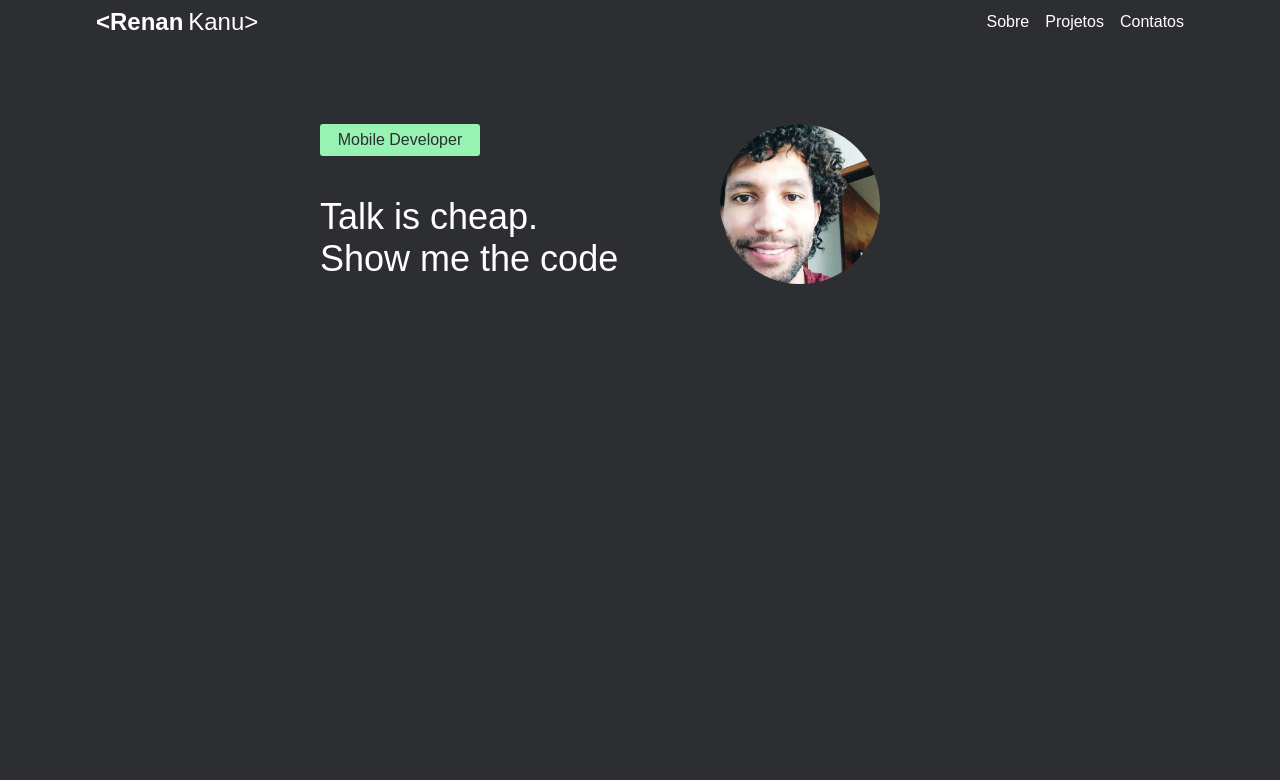
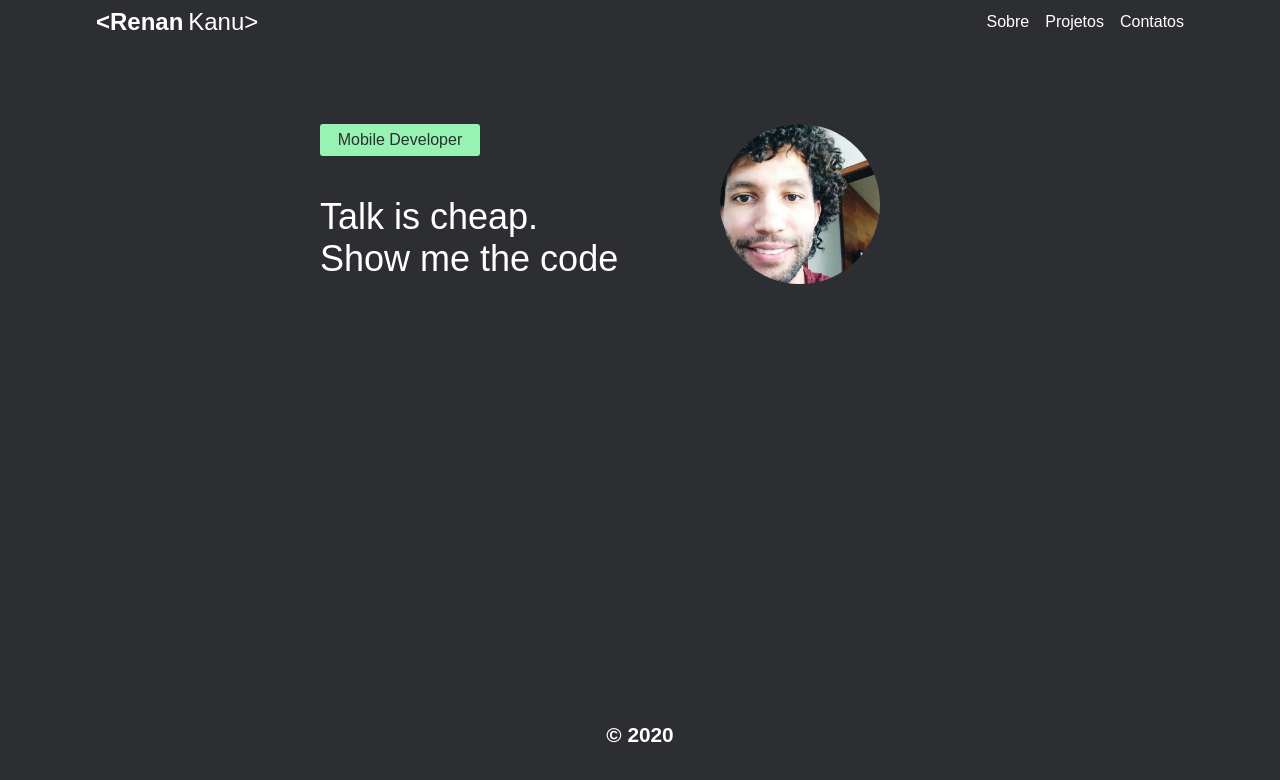
Before and after one commit to renankanu/kanu-portifolio, a Next.js app: page / in a window 1280 px wide. Shown: the top 780 px of the page. Built offline with nearby package versions, Linux system fonts and the light colour scheme.

Commit message:
Refactor in _documents and _app nextjs

```diff
--- /dev/null
+++ b/src/components/Footer/index.tsx
@@ -0,0 +1,14 @@
+import React from 'react'
+import FooterElement from './styles'
+
+interface FooterProps {}
+
+const Footer: React.FC<FooterProps> = () => {
+  return (
+    <FooterElement>
+      <p>&copy; {new Date().getFullYear()}</p>
+    </FooterElement>
+  )
+}
+
+export default Footer
--- /dev/null
+++ b/src/components/Footer/styles.ts
@@ -0,0 +1,14 @@
+import styled from 'styled-components'
+
+const FooterElement = styled.footer`
+  height: 130px;
+  display: flex;
+  justify-content: center;
+  align-items: center;
+  background: ${({ theme }) => theme.light};
+  color: ${({ theme }) => theme.dark};
+  font-weight: bold;
+  font-size: 1.3em;
+`
+
+export default FooterElement
--- /dev/null
+++ b/src/components/Layout/index.tsx
@@ -0,0 +1,38 @@
+import React from 'react'
+import Head from 'next/head'
+import Header from '../Header'
+
+import LayoutElement from './styles'
+import Footer from '../Footer/index'
+
+interface LayoutProps {
+  pageTitle: string
+  description?: string
+}
+
+const Layout: React.FC<LayoutProps> = ({
+  pageTitle,
+  description = 'Next.js Portifolio',
+  children,
+}) => {
+  return (
+    <>
+      <Head>
+        <meta name="description" content={description} />
+        <meta charSet="utf-8" />
+        <meta property="og:title" content={pageTitle} key="ogtitle" />
+        <meta property="og:description" content={description} key="ogdesc" />
+
+        <title>{pageTitle}</title>
+        <link rel="icon" href="/favicon.ico" />
+      </Head>
+      <LayoutElement>
+        <Header />
+        <main>{children}</main>
+        <Footer />
+      </LayoutElement>
+    </>
+  )
+}
+
+export default Layout
--- /dev/null
+++ b/src/components/Layout/styles.ts
@@ -0,0 +1,10 @@
+import styled from 'styled-components'
+
+const LayoutElement = styled.div`
+  min-height: 100vh;
+  display: grid;
+  grid-template-columns: 1fr;
+  grid-template-rows: auto 1fr auto;
+`
+
+export default LayoutElement
--- a/src/pages/PortHome/index.tsx
+++ b/src/pages/PortHome/index.tsx
@@ -6,7 +6,6 @@ import { Container } from './styles'
 const PortHome: React.FC = () => {
   return (
     <Container>
-      <Header />
       <Intro />
     </Container>
   )
--- a/src/pages/index.tsx
+++ b/src/pages/index.tsx
@@ -1,17 +1,14 @@
 import Head from 'next/head'
 import React from 'react'
 import PortHome from './PortHome'
+import Layout from '../components/Layout/index'
 
 const Home: React.FC = () => {
   const title = '<RenanKanu>'
   return (
-    <>
-      <Head>
-        <title>{title}</title>
-        <link rel="icon" href="/favicon.ico" />
-      </Head>
+    <Layout pageTitle={title}>
       <PortHome />
-    </>
+    </Layout>
   )
 }
 
```
